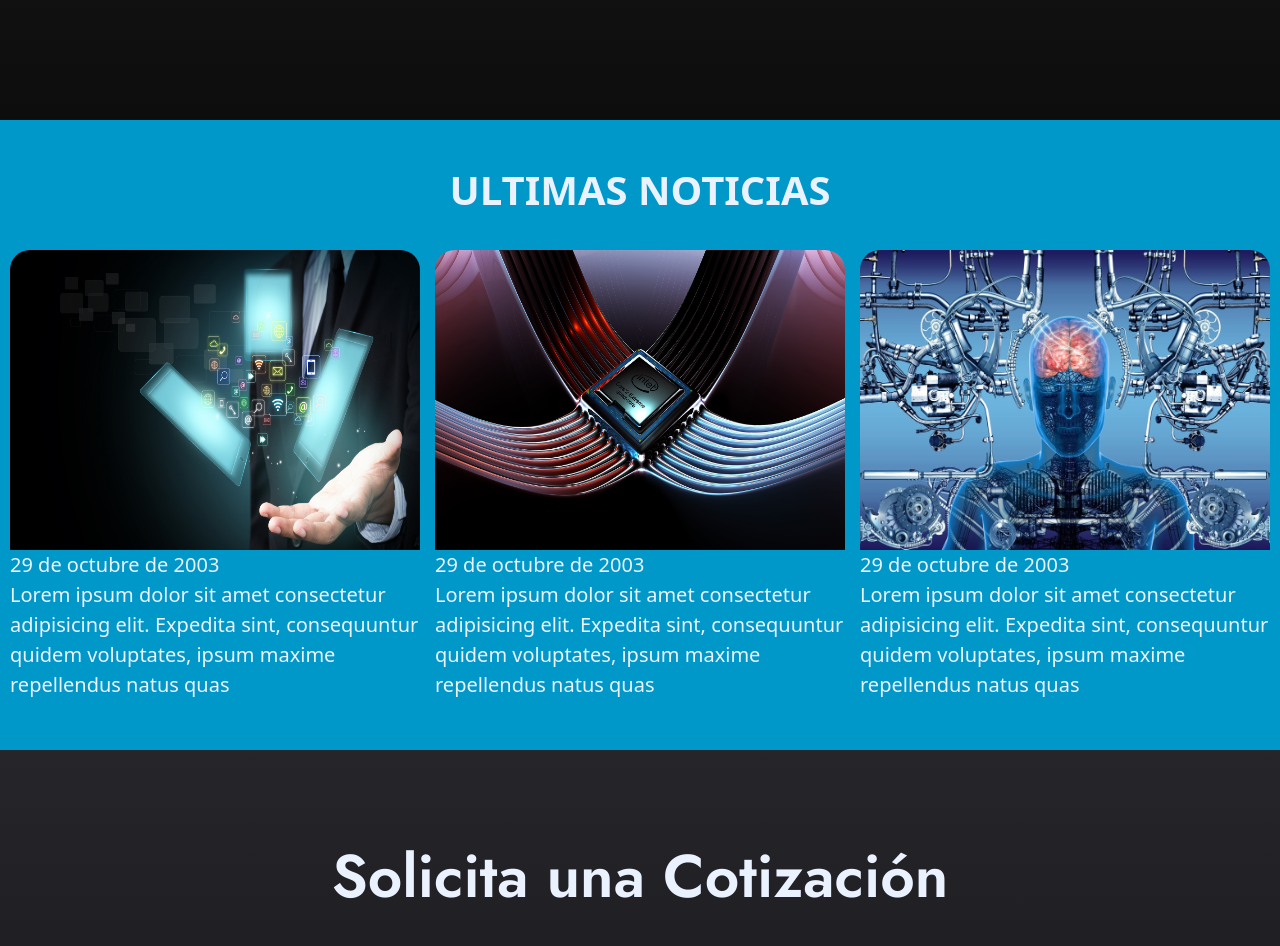
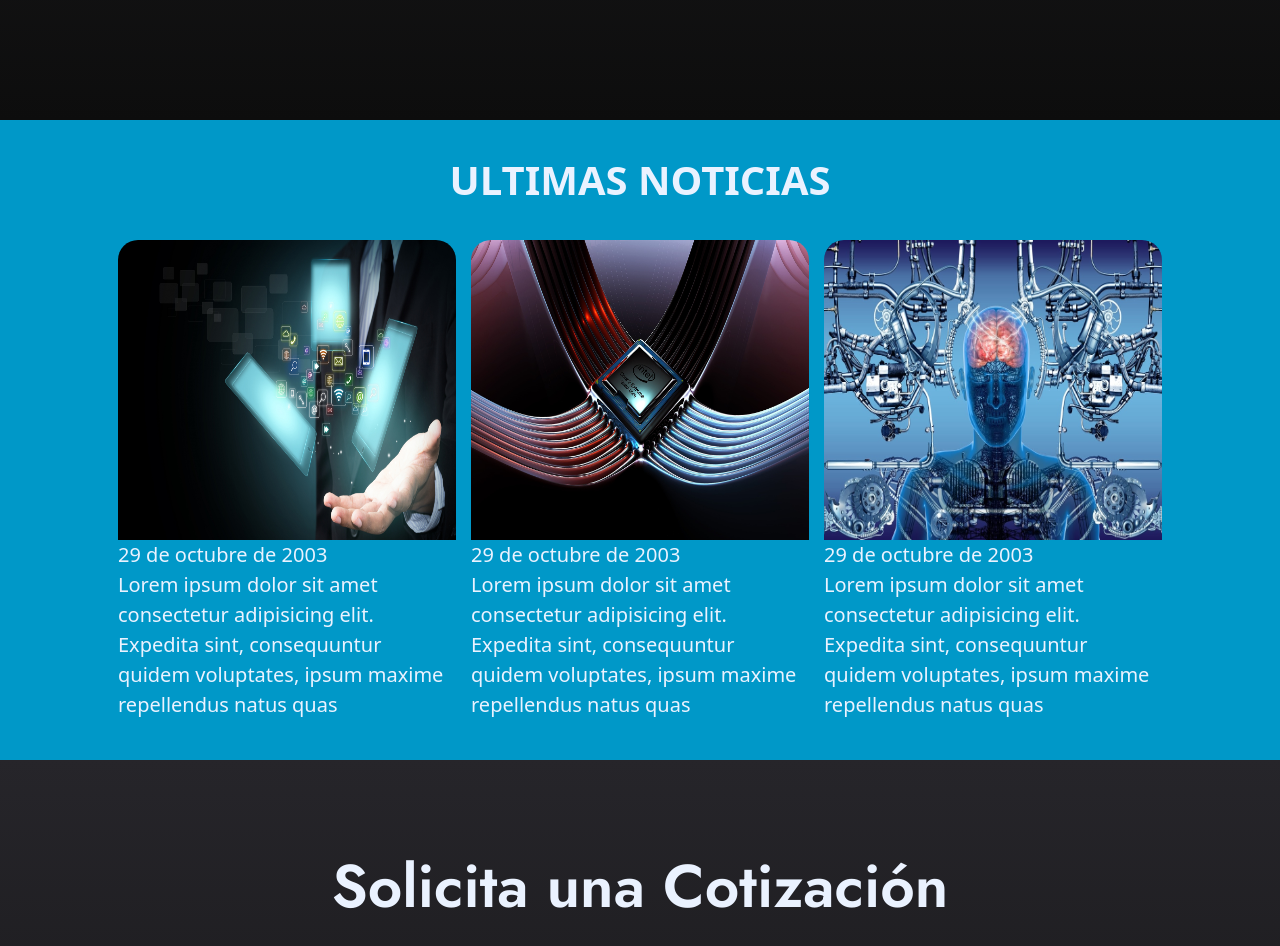
Before and after one commit to web-solutions-development/websolutionsdev-page, a React (Vite) app: page / in a window 1280 px wide. Shown: the part 2160-3106 px from the top of the page. Built offline with nearby package versions, Linux system fonts and the light colour scheme; grey boxes are pictures that could not be loaded; a web font is replaced by a local one.

Commit message:
add container-screen in news

```diff
--- a/src/components/landing/container/news.jsx
+++ b/src/components/landing/container/news.jsx
@@ -18,13 +18,14 @@ const texto = "Lorem ipsum dolor sit amet consectetur adipisicing elit. Expedita
 const fecha = "29 de octubre de 2003"
 export const News = () => {
     return (
-        <div className='containe bg-primary'>
+        <div className='bg-primary'>
             <h1 className='titulo font-bold text-white' >ULTIMAS NOTICIAS</h1>
+            <div className="container-screen ">
                 <Swiper
                     freeMode={true}
                     grabCursor={true}
                     modules={[FreeMode, Autoplay]}
-                className="mySwiper z-50"
+                    className="z-50"
                     autoplay={true}
                     breakpoints={{
                         0: {
@@ -73,6 +74,8 @@ export const News = () => {
 
                 </Swiper>
             </div>
+
+        </div>
     )
 
 }
```
Lines whose indentation alone changed are shown as unchanged.
